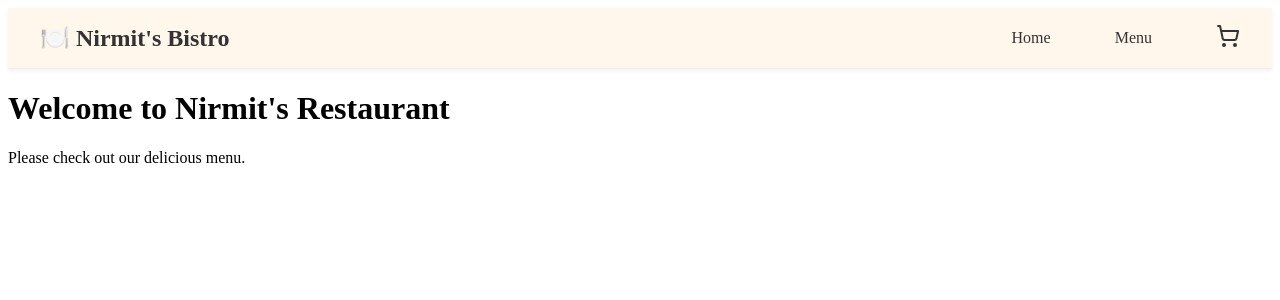
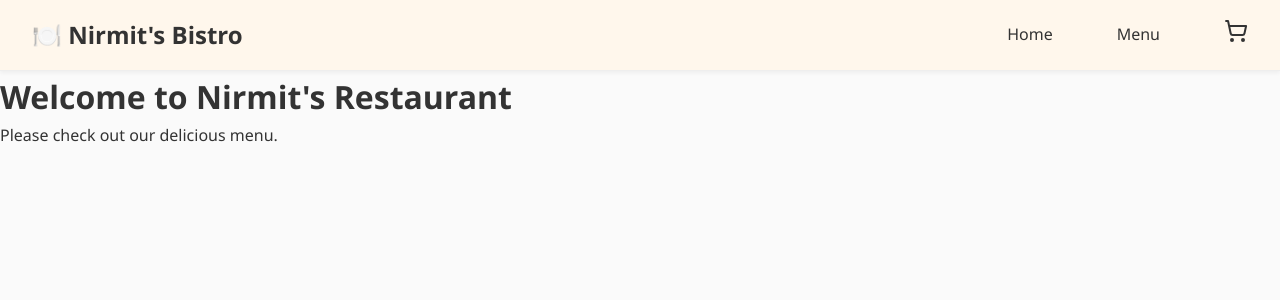
Before and after one commit to nirmit-1606/MyWebsite, a React (Create React App) app in the folder restaurant-menu-app/: page / in a window 1280 px wide. Shown: the top 300 px of the page. Built offline with nearby package versions, Linux system fonts and the light colour scheme.

Commit message:
Global styles for CSS reset + base layout rules

```diff
--- a/restaurant-menu-app/src/App.js
+++ b/restaurant-menu-app/src/App.js
@@ -6,6 +6,7 @@ import Cart from './pages/Cart';
 import CartIcon from './components/CartIcon';
 import { ToastContainer } from 'react-toastify';
 import './styles/NavBar.css';
+import './styles/App.css';
 
 function App() {
   return (
--- a/restaurant-menu-app/src/index.js
+++ b/restaurant-menu-app/src/index.js
@@ -1,6 +1,5 @@
 import React from 'react';
 import ReactDOM from 'react-dom/client';
-import './index.css';
 import App from './App';
 import { Provider } from 'react-redux';
 import { store } from './store';
--- /dev/null
+++ b/restaurant-menu-app/src/styles/App.css
@@ -0,0 +1,45 @@
+/* Reset */
+* {
+  margin: 0;
+  padding: 0;
+  box-sizing: border-box;
+}
+
+/* Body base style */
+body {
+  font-family: 'Segoe UI', Tahoma, Geneva, Verdana, sans-serif;
+  background-color: #fafafa;
+  color: #333;
+  line-height: 1.6;
+}
+
+/* Anchor tags */
+a {
+  color: inherit;
+  text-decoration: none;
+}
+
+/* Images */
+img {
+  max-width: 100%;
+  display: block;
+}
+
+/* Buttons */
+button {
+  font-family: inherit;
+  cursor: pointer;
+}
+
+/* Inputs and selects (if used later) */
+input, select, textarea {
+  font-family: inherit;
+  font-size: 1rem;
+}
+
+/* App wrapper spacing (optional) */
+#root {
+  min-height: 100vh;
+  display: flex;
+  flex-direction: column;
+}
```
Also changed, not shown: restaurant-menu-app/src/index.css (deleted).
